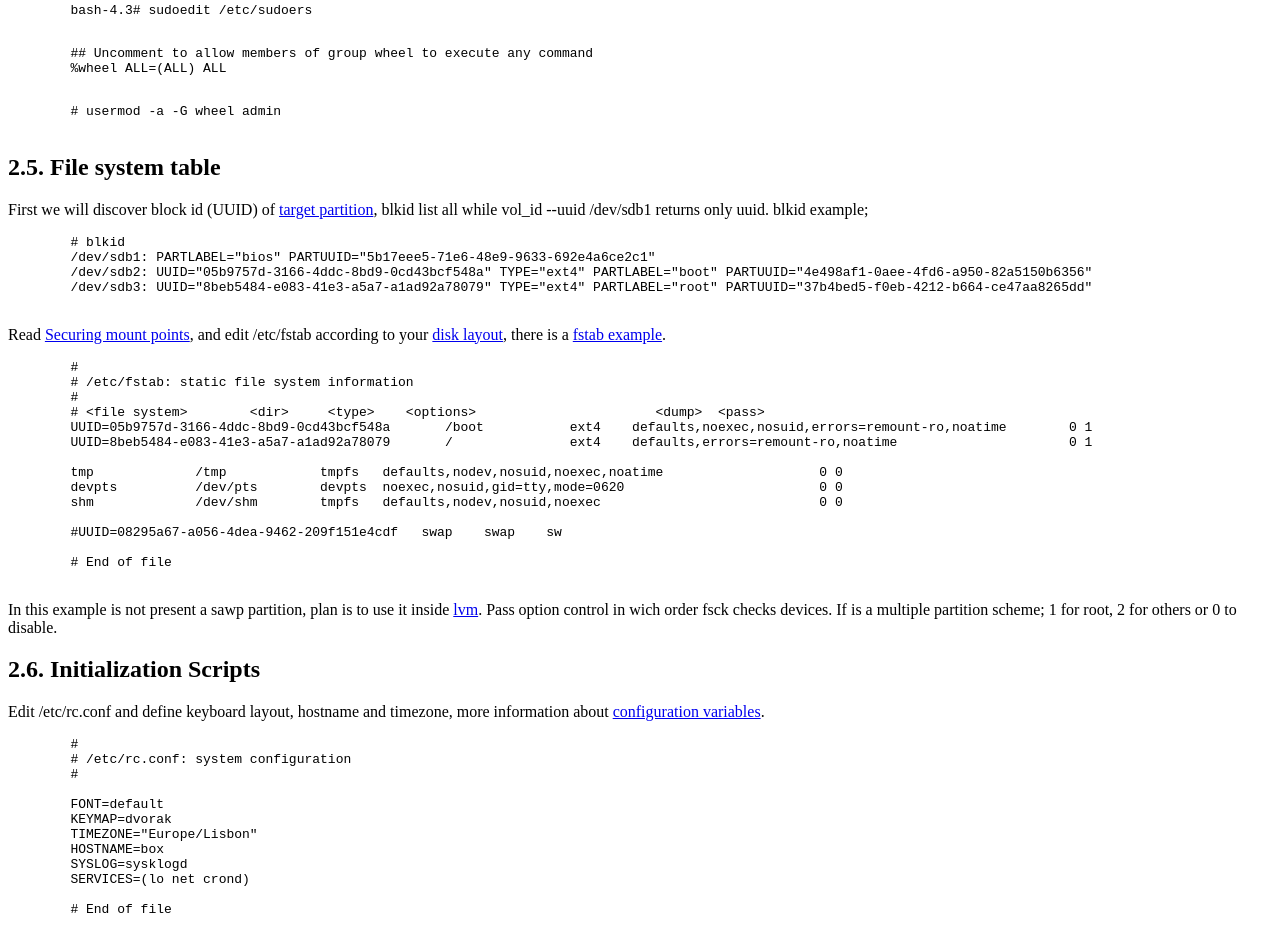
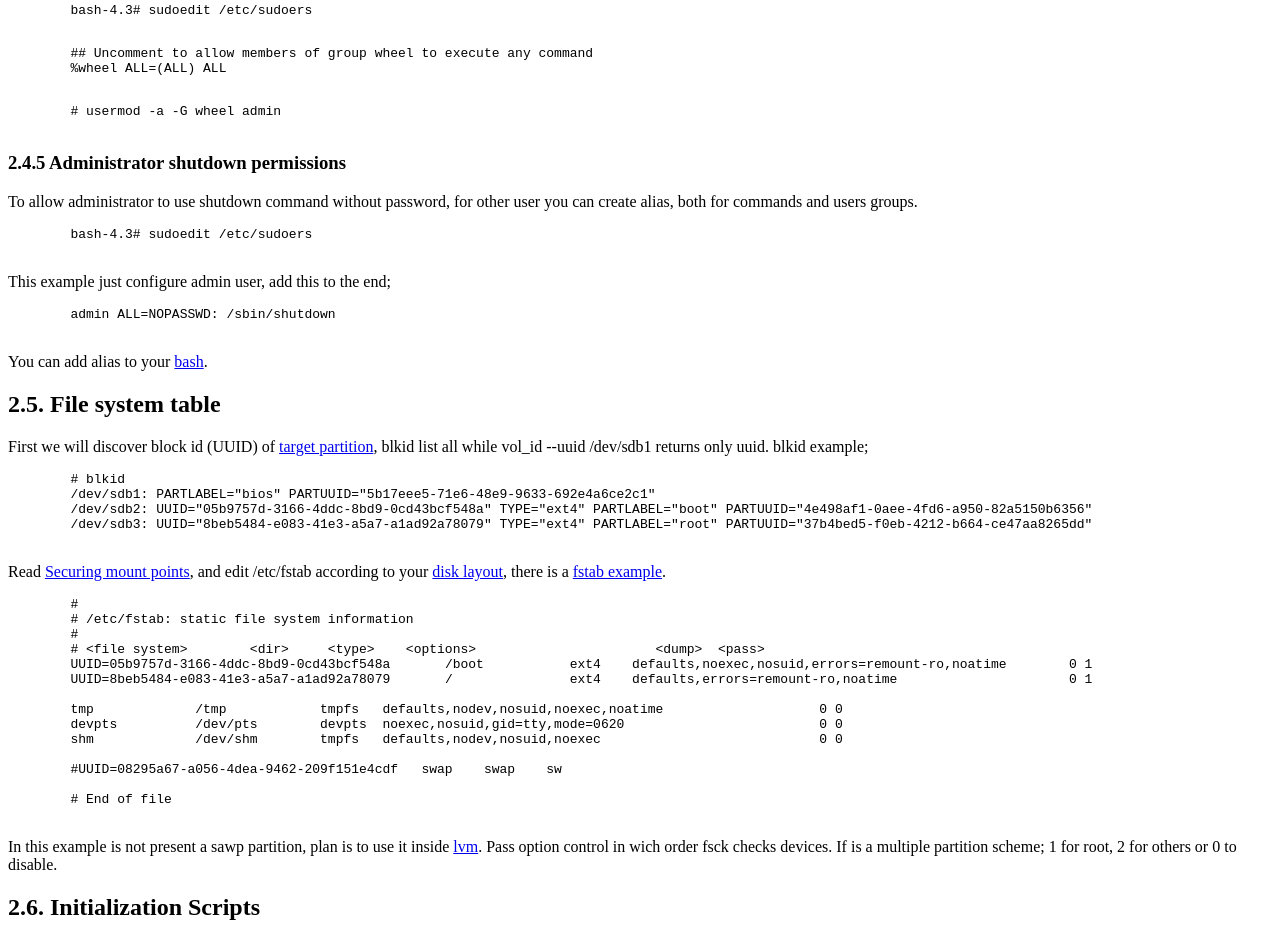
Before and after one commit to pstritzke/sysdoc, a plain HTML site: page install/configure.html in a window 1280 px wide. Shown: the part 2024-2962 px from the top of the page. Drawn offline with Linux system fonts and the light colour scheme.

Commit message:
install configure add admin shutdown previlege

```diff
--- a/install/configure.html
+++ b/install/configure.html
@@ -155,6 +155,24 @@
         # usermod -a -G wheel admin
         </pre>
 
+        <h3>2.4.5 Administrator shutdown permissions</h3>
+
+        <p>To allow administrator to use shutdown command without password,
+        for other user you can create alias, both for commands and users
+        groups.</p>
+
+        <pre>
+        bash-4.3# sudoedit /etc/sudoers
+        </pre>
+
+        <p>This example just configure admin user, add this to the end;</p>
+
+        <pre>
+        admin ALL=NOPASSWD: /sbin/shutdown
+        </pre>
+
+        <p>You can add alias to your <a href="../systools/bash.html">bash</a>.
+
         <h2 id="fstab">2.5. File system table</h2>
 
         <p>First we will discover block id (UUID) of
```
